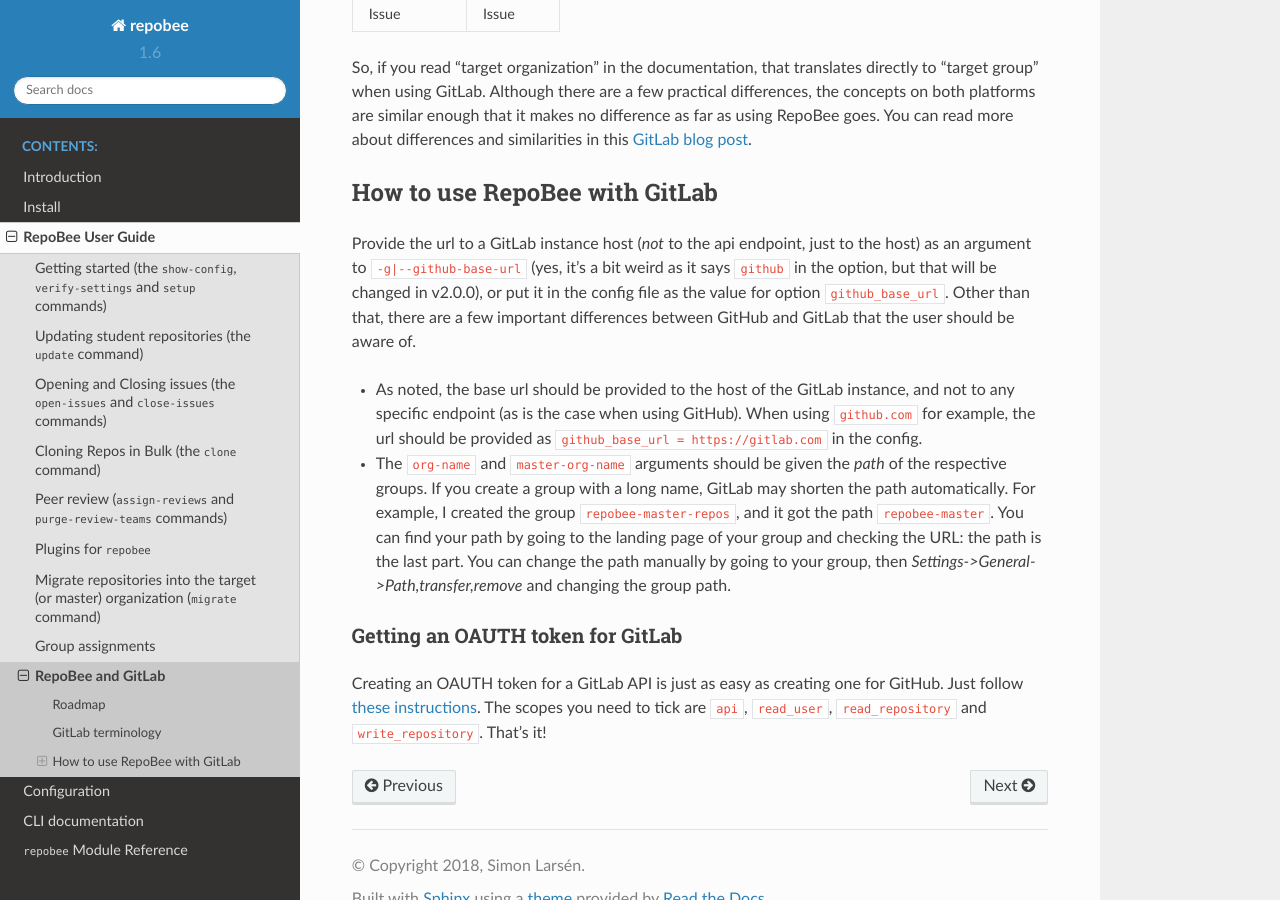
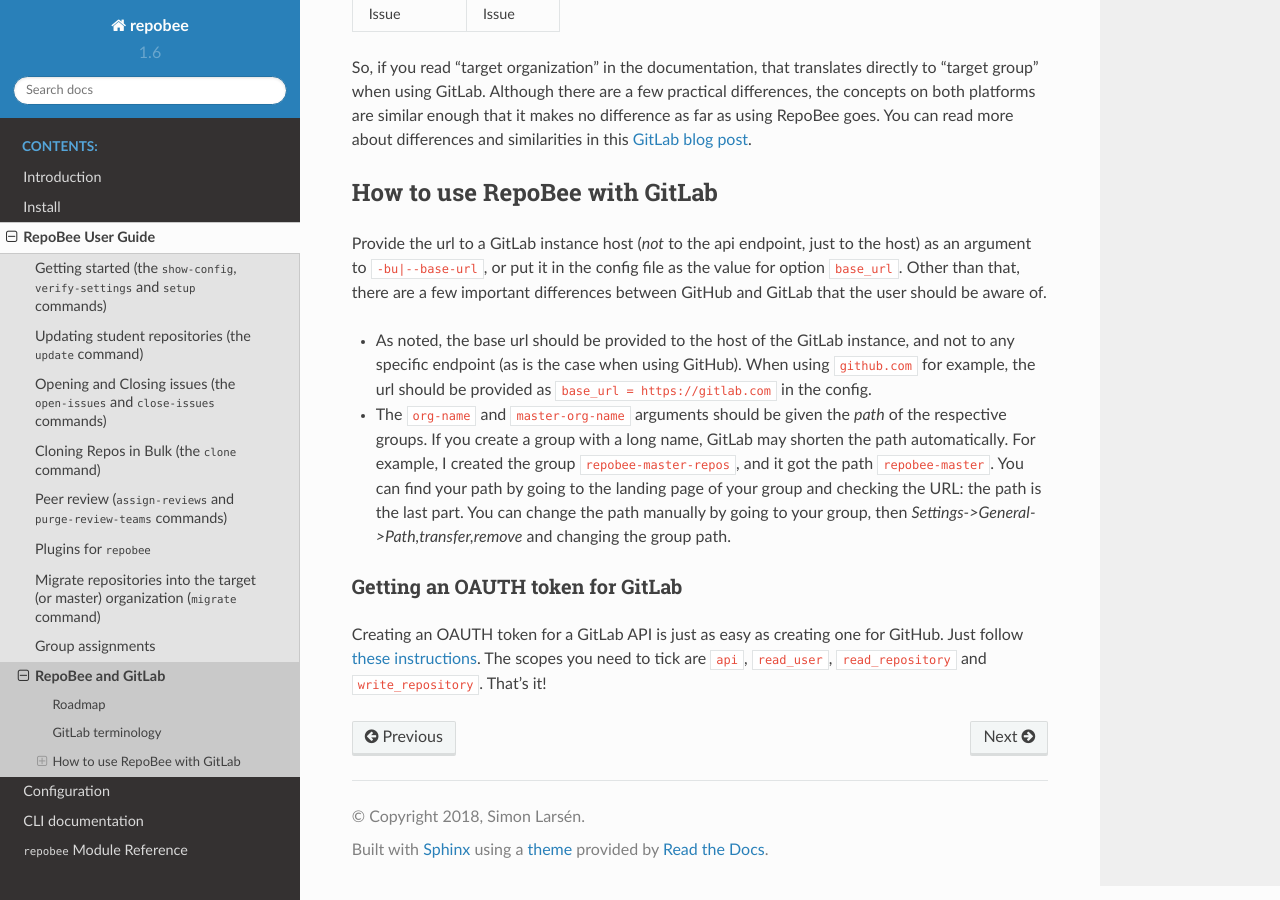
Before and after one commit to repobee/repobee, a Sphinx documentation site: the page built from docs/gitlab.rst, in a window 1280 px wide and 900 px high, scrolled down 1302 px. Built offline with Sphinx 7.4.7 and the Read the Docs theme 2.0.0, drawn with Linux system fonts in a browser that asks for light colours.

Commit message:
Rename base url-related options in docs

```diff
--- a/docs/clone.rst
+++ b/docs/clone.rst
@@ -28,7 +28,7 @@
 .. note::
 
    `For security reasons
-   <https://github.blog/2012-09-21-easier-builds-and-deployments-using-git-over-https-and-oauth/>`_,
+   <https://github.blog/2012-09-21-easier-builds-and-deployments-using-buit-over-https-and-oauth/>`_,
    RepoBee doesn't actually use ``git clone`` to clone repositories. Instead,
    RepoBee clones by initializing the repository and running ``git pull``. The
    practical implication is that you can't simply enter a repository that's
--- a/docs/configuration.rst
+++ b/docs/configuration.rst
@@ -37,7 +37,7 @@
 .. code-block:: bash
 
     [DEFAULTS]
-    github_base_url = https://some-api-v3-url
+    base_url = https://some-api-v3-url
     user = YOUR_USERNAME
     org_name = ORGANIZATION_NAME
     master_org_name = MASTER_ORGANIZATION_NAME
--- a/docs/getting_started.rst
+++ b/docs/getting_started.rst
@@ -69,7 +69,7 @@
 .. code-block:: bash
 
     [DEFAULTS]
-    github_base_url = https://some-enterprise-host/api/v3
+    base_url = https://some-enterprise-host/api/v3
     user = slarse
     org_name = repobee-demo
     master_org_name = master-repos
@@ -108,7 +108,7 @@
     [INFO]
     ----------------BEGIN CONFIG FILE-----------------
     [DEFAULTS]
-    github_base_url = https://some-enterprise-host/api/v3
+    base_url = https://some-enterprise-host/api/v3
     user = slarse
     org_name = repobee-demo
     master_org_name = master-repos
--- a/docs/gitlab.rst
+++ b/docs/gitlab.rst
@@ -63,16 +63,14 @@
 How to use RepoBee with GitLab
 ==============================
 Provide the url to a GitLab instance host (*not* to the api endpoint, just to
-the host) as an argument to ``-g|--github-base-url`` (yes, it's a bit weird as
-it says ``github`` in the option, but that will be changed in v2.0.0), or put
-it in the config file as the value for option ``github_base_url``. Other than
-that, there are a few important differences between GitHub and GitLab that the
-user should be aware of.
+the host) as an argument to ``-bu|--base-url``, or put it in the config file as
+the value for option ``base_url``. Other than that, there are a few important
+differences between GitHub and GitLab that the user should be aware of.
 
 * As noted, the base url should be provided to the host of the GitLab instance,
   and not to any specific endpoint (as is the case when using GitHub). When
   using ``github.com`` for example, the url should be provided as
-  ``github_base_url = https://gitlab.com`` in the config.
+  ``base_url = https://gitlab.com`` in the config.
 * The ``org-name`` and ``master-org-name`` arguments should be given the *path*
   of the respective groups. If you create a group with a long name, GitLab may
   shorten the path automatically. For example, I created the group
--- a/docs/peer.rst
+++ b/docs/peer.rst
@@ -34,7 +34,7 @@
     $ repobee assign-reviews -h
     usage: repobee assign-reviews [-h]
                                    (-sf STUDENTS_FILE | -s STUDENTS [STUDENTS ...])
-                                   [-o ORG_NAME] [-g GITHUB_BASE_URL] [-t TOKEN]
+                                   [-o ORG_NAME] [-bu BASE_URL] [-t TOKEN]
                                    [-tb] -mn MASTER_REPO_NAMES
                                    [MASTER_REPO_NAMES ...] [-n N] [-i ISSUE]
 
@@ -52,7 +52,7 @@
                             One or more whitespace separated student usernames.
       -o ORG_NAME, --org-name ORG_NAME
                             Name of the target organization
-      -g GITHUB_BASE_URL, --github-base-url GITHUB_BASE_URL
+      -bu BASE_URL, --base-url BASE_URL
                             Base url to a GitHub v3 API. For enterprise, this is
                             usually `https://<HOST>/api/v3`
       -t TOKEN, --token TOKEN
@@ -78,7 +78,7 @@
 Most of this, we've seen before. The only non-standard arguments are
 ``--issue`` and ``--num-reviews``, the former of which we've actually already
 seen in the ``open-issues`` command (see :ref:`open`). I will assume that both
-``--github-base-url`` and ``--org-name`` are already configured in the
+``--base-url`` and ``--org-name`` are already configured in the
 configuration file (if you don't know what this mean, have a look at
 :ref:`config`). Thus, the only things we must specify are
 ``--students/--students-file`` and ``--num-reviews`` (``--issue`` is optional,
```
